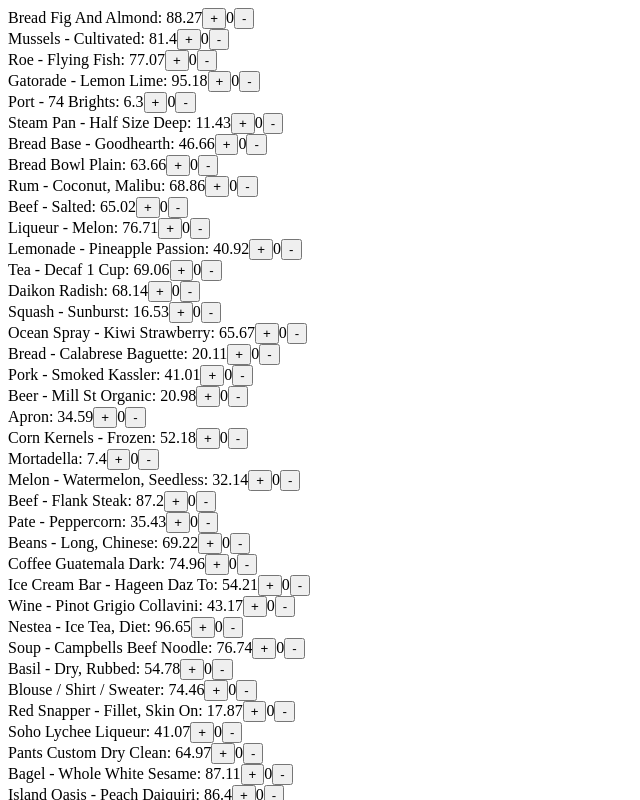
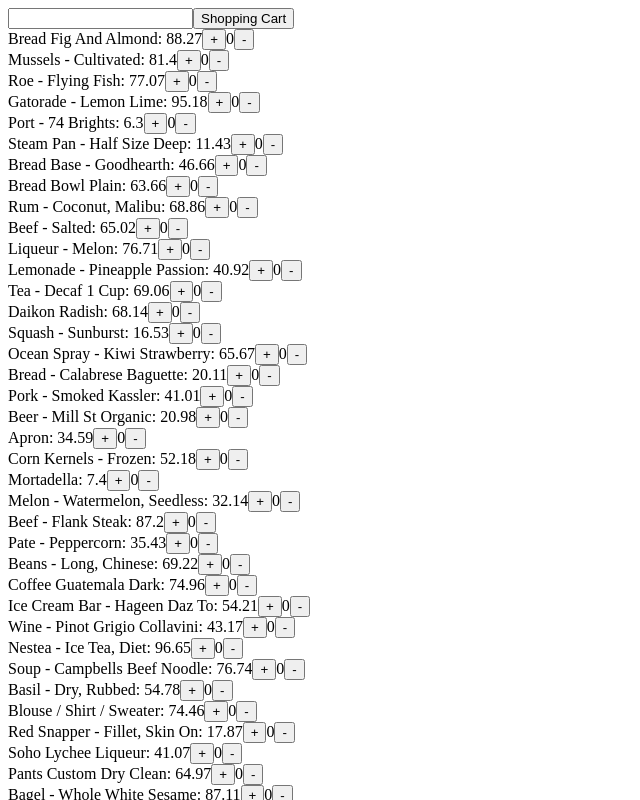
Before and after one commit to AndrejG231/dd-pp-iU9I60d2zEQ9, a React (Create React App) app: page / in a window 1280 px wide. Shown: the top 800 px of the page, without its empty margins (0-640 px from the left). Built offline with nearby package versions, Linux system fonts and the light colour scheme.

Commit message:
feat: search products

```diff
--- a/src/pages/List/List.tsx
+++ b/src/pages/List/List.tsx
@@ -1,5 +1,6 @@
-import { useCallback } from "react"
+import { ChangeEventHandler, useCallback, useState } from "react"
 import { useDispatch, useSelector } from "react-redux"
+import { useNavigate } from "react-router-dom"
 import { useProductsData } from "../../api/products-data"
 import Fallback from "../../components/Fallback"
 import { ProductCard } from "../../components/ProductCard"
@@ -7,8 +8,10 @@
 import { State } from "../../store/store"
 
 const List = () => {
+  const dispatch = useDispatch()
+  const navigate = useNavigate()
+
   const { products, loading, error } = useProductsData()
-  const dispatch = useDispatch()
   const counts = useSelector((state: State) => state.cart.counts)
 
   // Cart actions
@@ -21,10 +24,24 @@
     [dispatch]
   )
 
+  // Search string
+  const [searchStr, setSearchStr] = useState("")
+
+  const handleSearch = useCallback<ChangeEventHandler<HTMLInputElement>>(
+    ({ target: { value } }) => setSearchStr(value),
+    [setSearchStr]
+  )
+
   return (
     <div>
+      <input type="text" value={searchStr} onChange={handleSearch} />
+      <button onClick={() => navigate("/cart")}>Shopping Cart</button>
+      {/* Display loading/error screen */}
       <Fallback loading={loading} error={error}>
-        {Object.values(products).map(({ id, name, price }) => (
+        {Object.values(products).map(({ id, name, price }) => {
+          // Filter out unmatched
+          if (!name.includes(searchStr)) return null
+          return (
             <ProductCard
               key={id}
               name={name}
@@ -33,7 +50,8 @@
               onPlusClick={() => increaseInCart(id)}
               onMinusClick={() => decreaseInCart(id)}
             />
-        ))}
+          )
+        })}
       </Fallback>
     </div>
   )
```
Lines whose indentation alone changed are shown as unchanged.
